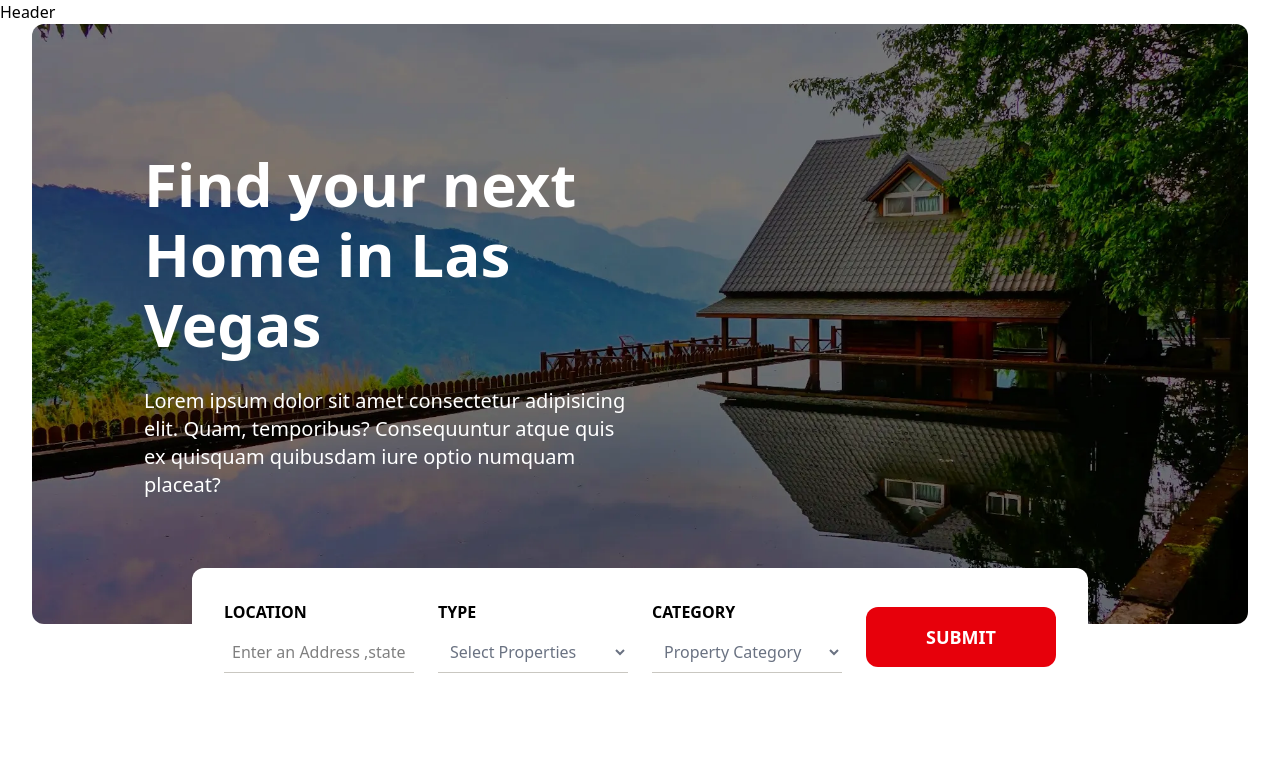
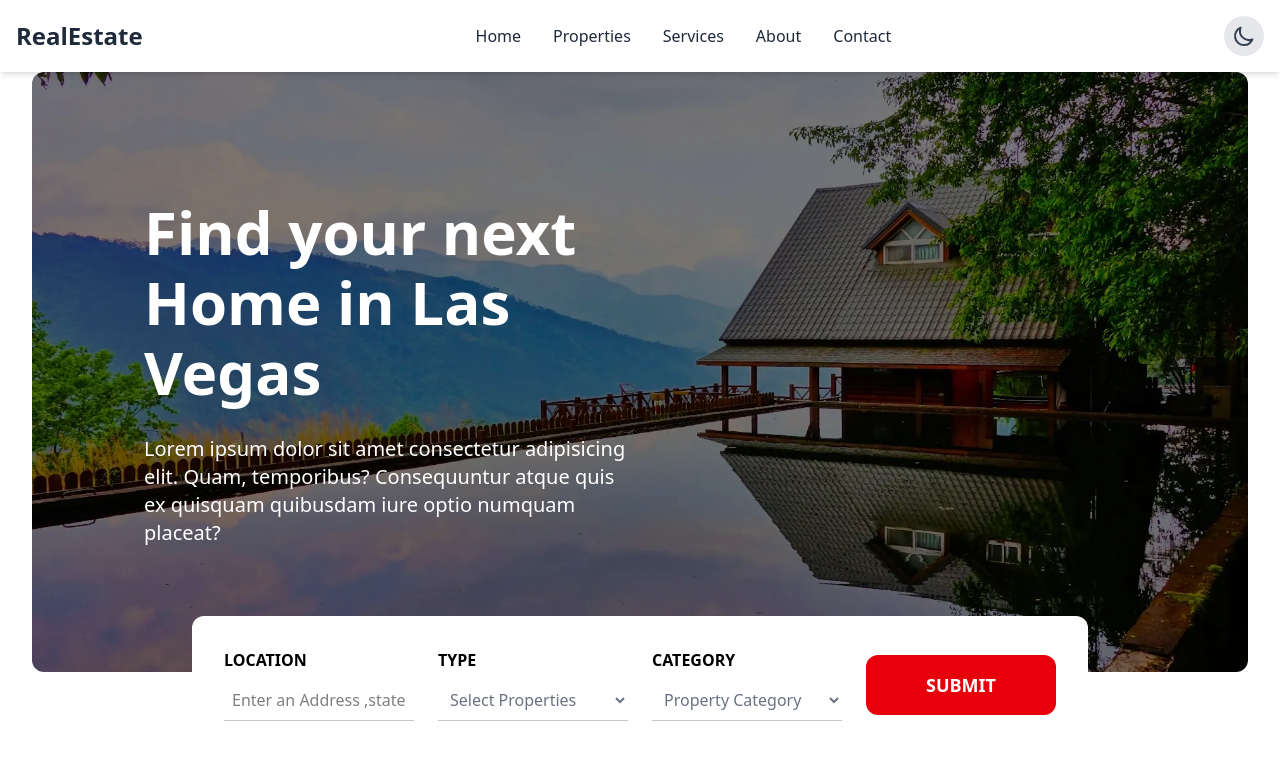
Before and after one commit to mmiskatul/REAL-STATE-WEB, a React (Vite) app: page / in a window 1280 px wide. Shown: the top 783 px of the page. Built offline with nearby package versions, Linux system fonts and the light colour scheme.

Commit message:
Header added

```diff
--- a/src/component/DarkModeContext.jsx
+++ b/src/component/DarkModeContext.jsx
@@ -1,15 +1,32 @@
-// DarkModeContext.js
-import React, { createContext, useContext, useState } from 'react';
+// src/context/DarkModeContext.jsx
+import React, { createContext, useContext, useState, useEffect } from 'react';
 
 const DarkModeContext = createContext();
 
-const DarkModeProvider = ({ children }) => {
-    const [darkMode, setDarkMode] = useState(false);
+export const DarkModeProvider = ({ children }) => {
+    // Initialize state with value from localStorage if available
+    const [darkMode, setDarkMode] = useState(() => {
+        const savedMode = localStorage.getItem('darkMode');
+        return savedMode ? JSON.parse(savedMode) : false;
+    });
 
+    // Toggle function that also persists to localStorage
     const toggleDarkMode = () => {
-        setDarkMode(!darkMode);
-        // You may also save the dark mode preference in localStorage or a state management tool
+        setDarkMode(prevMode => {
+            const newMode = !prevMode;
+            localStorage.setItem('darkMode', JSON.stringify(newMode));
+            return newMode;
+        });
     };
+
+    // Apply dark mode class to document body
+    useEffect(() => {
+        if (darkMode) {
+            document.documentElement.classList.add('dark');
+        } else {
+            document.documentElement.classList.remove('dark');
+        }
+    }, [darkMode]);
 
     return (
         <DarkModeContext.Provider value={{ darkMode, toggleDarkMode }}>
@@ -18,12 +35,10 @@ const DarkModeProvider = ({ children }) => {
     );
 };
 
-const useDarkMode = () => {
+export const useDarkMode = () => {
     const context = useContext(DarkModeContext);
     if (!context) {
         throw new Error('useDarkMode must be used within a DarkModeProvider');
     }
     return context;
 };
-
-export { DarkModeProvider, useDarkMode };
--- a/src/component/Header.jsx
+++ b/src/component/Header.jsx
@@ -1,9 +1,39 @@
-import React from 'react'
+import React from 'react';
+import { useDarkMode } from '../component/DarkModeContext.jsx';
 
-function Header() {
+const Header = () => {
+  const { darkMode, toggleDarkMode } = useDarkMode();
+
   return (
-    <div>Header</div>
-  )
-}
+    <header className={`sticky top-0 z-50 ${darkMode ? 'bg-gray-900 text-white' : 'bg-white text-gray-800'} shadow-md`}>
+      <div className="container flex items-center justify-between px-4 py-4 mx-auto">
+        <div className="text-2xl font-bold">
+          RealEstate
+        </div>
+        <nav className="hidden space-x-8 md:flex">
+          <a href="#hero" className="hover:text-blue-600">Home</a>
+          <a href="#properties" className="hover:text-blue-600">Properties</a>
+          <a href="#" className="hover:text-blue-600">Services</a>
+          <a href="#about" className="hover:text-blue-600">About</a>
+          <a href="#" className="hover:text-blue-600">Contact</a>
+        </nav>
+        <button
+          onClick={toggleDarkMode}
+          className={`p-2 rounded-full ${darkMode ? 'bg-gray-700 text-yellow-400' : 'bg-gray-200 text-gray-700'}`}
+        >
+          {darkMode ? (
+            <svg xmlns="http://www.w3.org/2000/svg" className="w-6 h-6" fill="none" viewBox="0 0 24 24" stroke="currentColor">
+              <path strokeLinecap="round" strokeLinejoin="round" strokeWidth={2} d="M12 3v1m0 16v1m9-9h-1M4 12H3m15.364 6.364l-.707-.707M6.343 6.343l-.707-.707m12.728 0l-.707.707M6.343 17.657l-.707.707M16 12a4 4 0 11-8 0 4 4 0 018 0z" />
+            </svg>
+          ) : (
+            <svg xmlns="http://www.w3.org/2000/svg" className="w-6 h-6" fill="none" viewBox="0 0 24 24" stroke="currentColor">
+              <path strokeLinecap="round" strokeLinejoin="round" strokeWidth={2} d="M20.354 15.354A9 9 0 018.646 3.646 9.003 9.003 0 0012 21a9.003 9.003 0 008.354-5.646z" />
+            </svg>
+          )}
+        </button>
+      </div>
+    </header>
+  );
+};
 
-export default Header
+export default Header;
```
